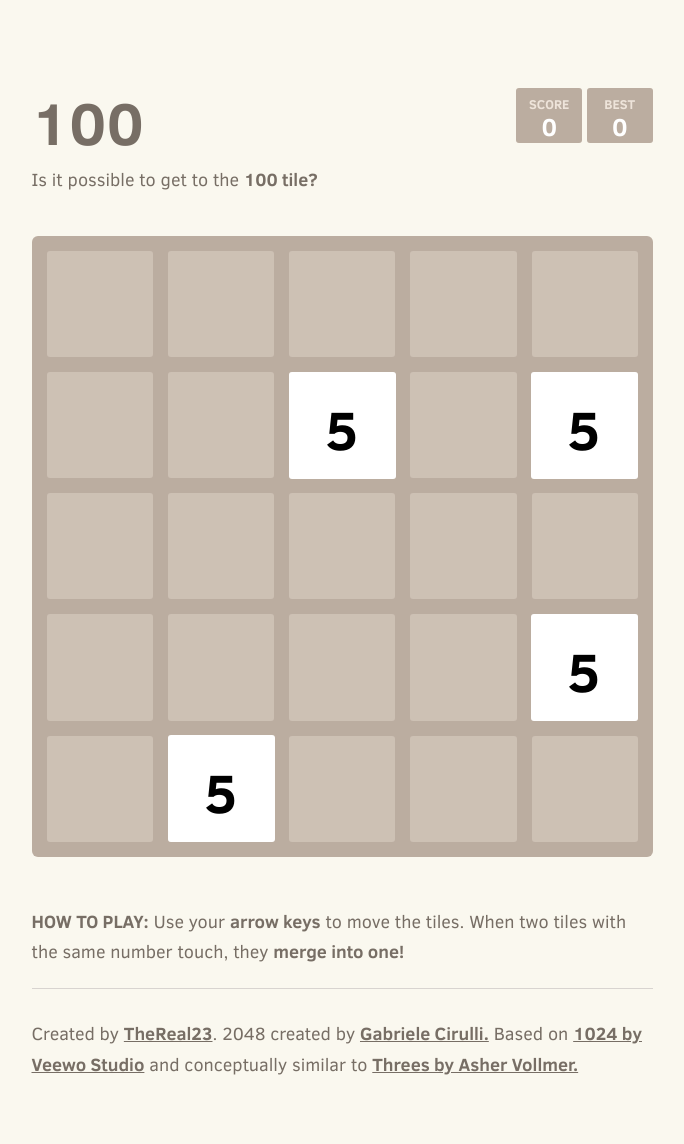
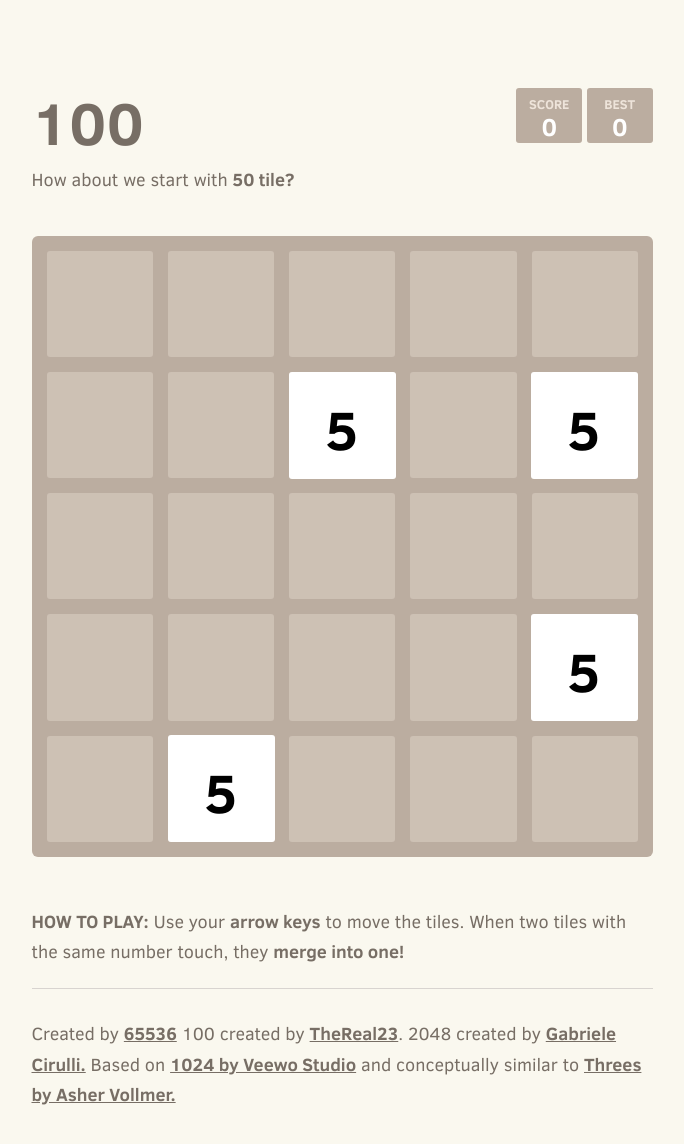
Before and after one commit to true65536/100_50, a plain HTML site: page index.html in a window 1280 px wide. Shown: the whole page, without its empty margins (298-982 px from the left). Drawn offline with Linux system fonts and the light colour scheme.

Commit message:
48828125

```diff
--- a/index.html
+++ b/index.html
@@ -22,7 +22,7 @@
         <div class="best-container">0</div>
       </div>
     </div>
-    <p class="game-intro">Is it possible to get to the <strong>100 tile?</strong></p>
+    <p class="game-intro">How about we start with <strong>50 tile?</strong></p>
 
     <div class="game-container">
       <div class="game-message">
@@ -81,8 +81,8 @@
     </p>
     <hr>
     <p>
-    Created by <a href="http://github.com/thereal23">TheReal23</a>.
-    2048 created by <a href="http://gabrielecirulli.com">Gabriele Cirulli.</a> Based on <a href="https://itunes.apple.com/us/app/1024!/id823499224">1024 by Veewo Studio</a> and conceptually similar to <a href="http://asherv.com/threes/">Threes by Asher Vollmer.</a>
+    Created by <a href="http://github.com/true65536">65536</a>
+    100 created by <a href="github.com/thereal23">TheReal23</a>. 2048 created by <a href="http://gabrielecirulli.com">Gabriele Cirulli.</a> Based on <a href="https://itunes.apple.com/us/app/1024!/id823499224">1024 by Veewo Studio</a> and conceptually similar to <a href="http://asherv.com/threes/">Threes by Asher Vollmer.</a>
     </p>
   </div>
 
```
